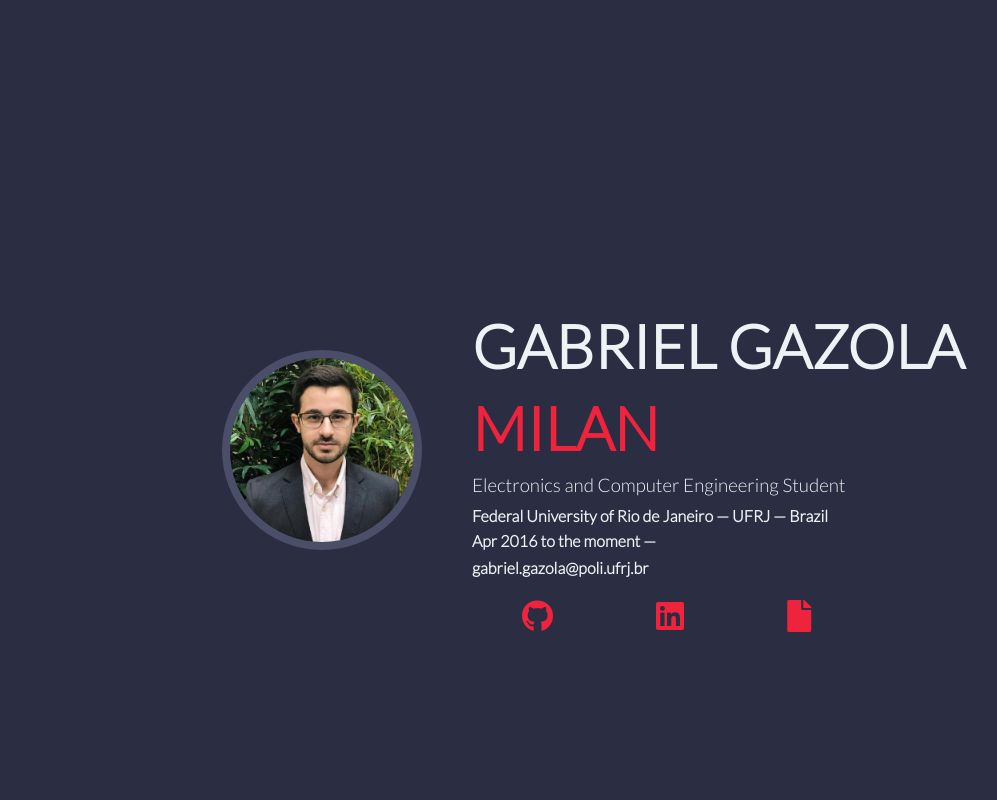
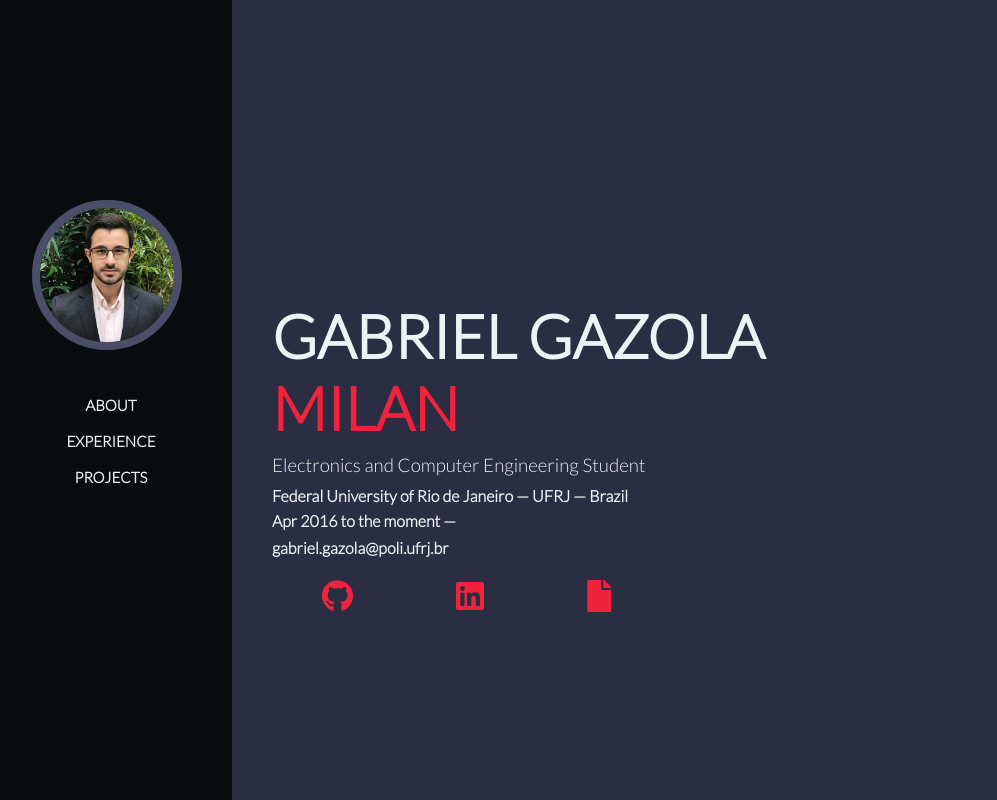
Before and after one commit to matheusmereb/portfolio-gaz, a plain HTML site: page Gazola/index.html in a window 1280 px wide. Shown: the top 800 px of the page, without its empty margins (18-1015 px from the left). Drawn offline with Linux system fonts and the light colour scheme.

Commit message:
commit 2

```diff
--- a/Gazola/css/style.css
+++ b/Gazola/css/style.css
@@ -41,6 +41,45 @@ h1, h2, h3, h4, h5, p {
 }
 
 
+/* Navbar */
+.sidenav {
+    position: fixed;
+    z-index: 1; /* Stay on top */
+    top: 0; /* Stay at the top */
+    left: 0;
+    background-color: #0a0d0f;
+    padding-top: 25vh; /* 25% of vertical height */
+    height: 100%;
+    width: 250px;
+    overflow-x: hidden;
+    text-align: center;
+}
+
+.sidenav a {
+    padding: 6px 8px 6px 16px;
+    text-decoration: none;
+    font-size: 15px;
+    color: var(--light-color);
+    display: block;
+    background-color: #0a0d0f;
+    margin: 0;
+}
+
+.sidenav a:hover {
+    color: var(--primary-color);
+}
+
+.pfp {
+    background-color: #0a0d0f;
+    margin: 0px 0px 30px 0px;
+}
+
+.pfp img {
+    border: 8px solid #4a4e69;
+    border-radius: 75px;
+    width: 150px;
+}
+
 /* Showcase */
 .showcase {
     max-width: 900px;
@@ -56,6 +95,7 @@ h1, h2, h3, h4, h5, p {
 .showcase h1 {
     font-weight: bolder;
     font-size: 60px;
+    margin: 0px;
 }
 
 .profile-icons a {
@@ -67,17 +107,15 @@ h1, h2, h3, h4, h5, p {
     color: var(--secondary-color);
 }
 
-.pfp img {
-    border: 8px solid #4a4e69;
-    border-radius: 100px;
-    width: 200px;
-    margin-top: 50px;
-}
-
 .showcase .container {
     display: inline-flex;
     justify-items: center;
-    align-content: baseline;
+    align-content: center;
+}
+
+.mail a:hover {
+    text-decoration: underline;
+    color: var(--primary-color);
 }
 
 .showcase-text .flex {
@@ -95,10 +133,6 @@ h1, h2, h3, h4, h5, p {
 
 .showcase-text {
     margin-left: 50px;
-}
-
-.showcase-text a > *:first-child {
-    text-decoration: underline;
 }
 
 /* Experience */
--- a/Gazola/index.html
+++ b/Gazola/index.html
@@ -11,29 +11,22 @@
 <body>
 
     <!-- Sidebar -->
-<!--     <div class="sidebar">
-        <div class="container flex">
-            <div class="pfp">
-                <img src="images/pfp.jpg" alt="">
-            </div>
-            <nav>
-                <ul>
-                    <li><a href="index.html">About</a></li>
-                    <li><a href="features.html">Experience</a></li>
-                    <li><a href="docs.html">Projects</a></li>
-                </ul>
-            </nav>
+    <div class="sidenav center">
+        <div class="pfp">
+            <img src="images/pfp.jpg" alt="Gabriel">
+        </div>
+        <nav>
+            <a href="#">ABOUT</a>
+            <a href="#experience">EXPERIENCE</a>
+            <a href="#">PROJECTS</a>
+        </nav>
         </div>
     </div>
- -->
+
 
     <!-- Showcase -->
-    <section class="showcase">
+    <section class="showcase" id="about">
         <div class="container grid">
-            <div class="pfp">
-                <img src="images/pfp.jpg" alt="">
-            </div>
-
             <div class="showcase-text">
                 <h1 class="flex">GABRIEL GAZOLA</h1>
                 <h1 class="red flex">MILAN</h1>
@@ -51,9 +44,9 @@
     </section>
 
     <!-- Experience -->
-    <section class="experience">
+    <section class="experience" id="experience">
         <div class="container">
-            <h1>ACADEMIC & PROFESSIONAL EXPERIENCE</h2>
+            <h1>ACADEMIC & PROFESSIONAL EXPERIENCE</h1>
             <div class="exp-item">
                 <h2 class="exp-inst">Federal University of Rio de Janeiro</h2>
                 <h3 class="exp-title flex">Undergraduate Researcher</h3>
@@ -83,5 +76,12 @@
             </div>
         </div>
     </section>
+
+    <!-- <section class="projects">
+        <div class="container">
+            <h1>PROJECTS</h1>
+
+        </div>
+    </section> -->
 </body>
 </html>
```
